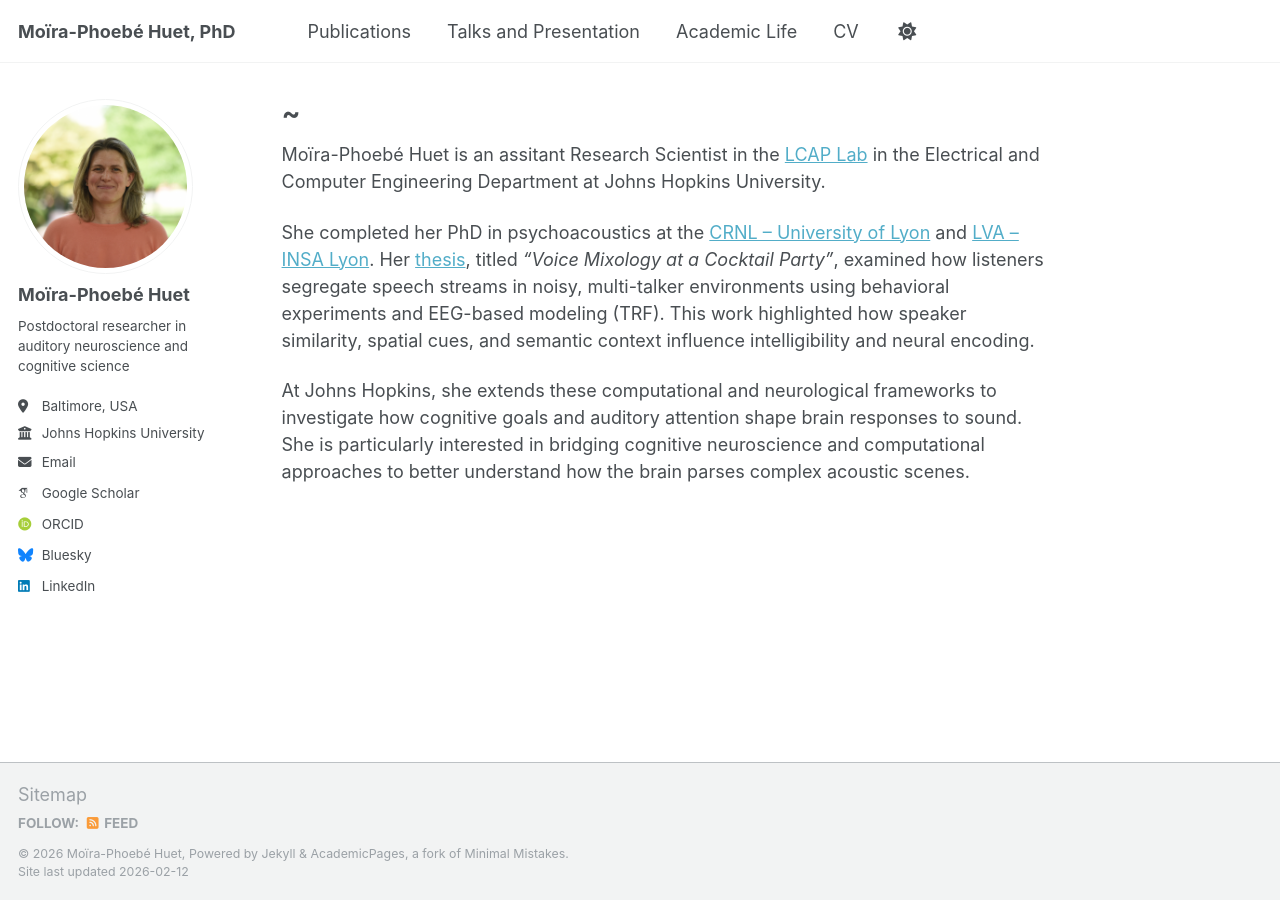
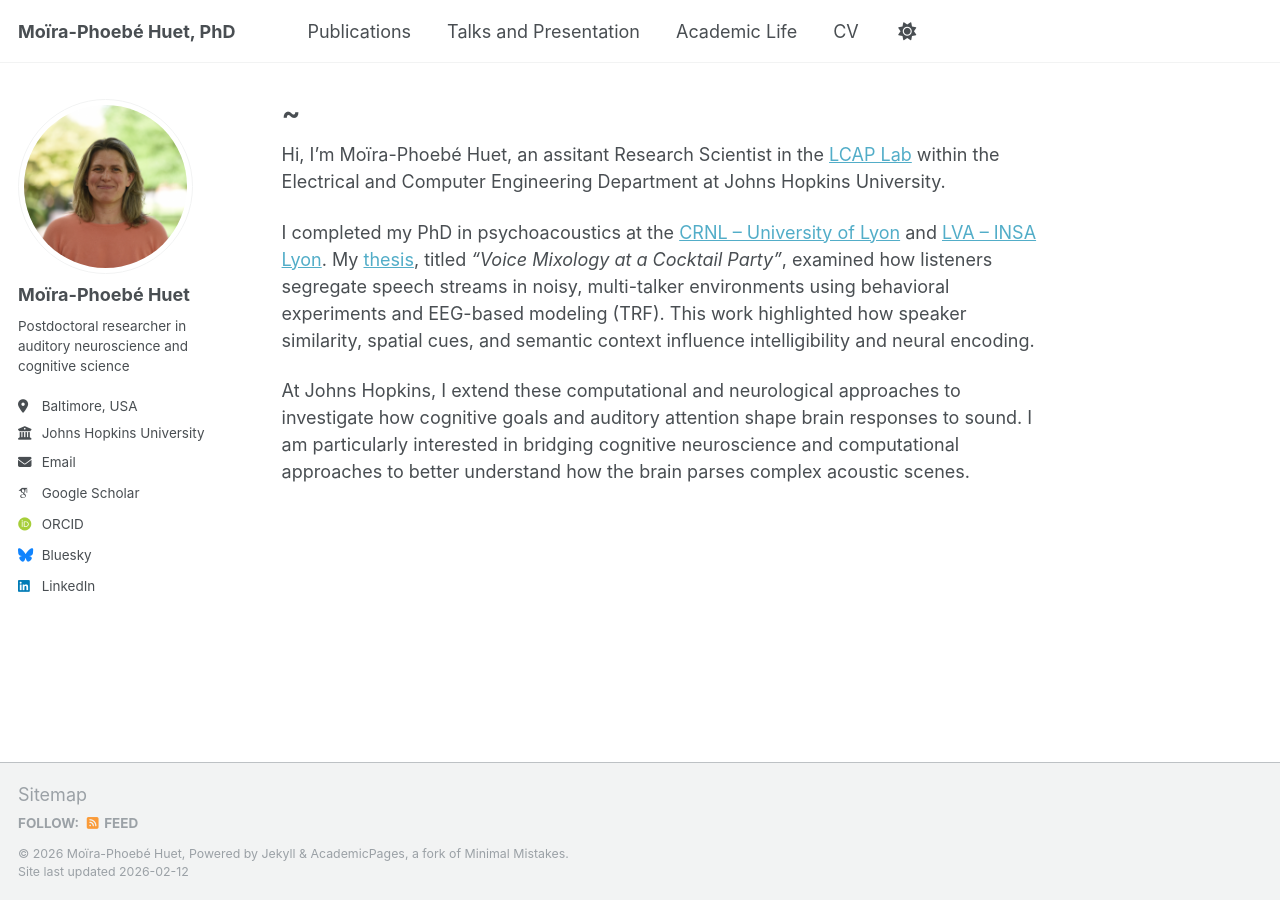
Before and after one commit to mphuet/mphuet.github.io, a Jekyll site: the page built from _pages/about.md, in a window 1280 px wide. Built offline with Jekyll 4.4.1, drawn with Linux system fonts in a browser that asks for light colours; some web fonts are replaced.

Commit message:
Update about.md

```diff
--- a/_pages/about.md
+++ b/_pages/about.md
@@ -7,8 +7,8 @@ redirect_from:
   - /about.html
 ---
 
-Moïra-Phoebé Huet is an assitant Research Scientist in the [LCAP Lab](https://engineering.jhu.edu/lcap/) in the Electrical and Computer Engineering Department at Johns Hopkins University.
+Hi, I’m Moïra-Phoebé Huet, an assitant Research Scientist in the [LCAP Lab](https://engineering.jhu.edu/lcap/) within the Electrical and Computer Engineering Department at Johns Hopkins University.
 
-She completed her PhD in psychoacoustics at the [CRNL – University of Lyon](https://www.crnl.fr/en/equipe/cap?language=en) and [LVA – INSA Lyon](https://lva.insa-lyon.fr/). Her [thesis](https://theses.hal.science/tel-03178835/file/these.pdf), titled *"Voice Mixology at a Cocktail Party"*, examined how listeners segregate speech streams in noisy, multi-talker environments using behavioral experiments and EEG-based modeling (TRF). This work highlighted how speaker similarity, spatial cues, and semantic context influence intelligibility and neural encoding.
+I completed my PhD in psychoacoustics at the [CRNL – University of Lyon](https://www.crnl.fr/en/equipe/cap?language=en) and [LVA – INSA Lyon](https://lva.insa-lyon.fr/). My [thesis](https://theses.hal.science/tel-03178835/file/these.pdf), titled *"Voice Mixology at a Cocktail Party"*, examined how listeners segregate speech streams in noisy, multi-talker environments using behavioral experiments and EEG-based modeling (TRF). This work highlighted how speaker similarity, spatial cues, and semantic context influence intelligibility and neural encoding.
 
-At Johns Hopkins, she extends these computational and neurological frameworks to investigate how cognitive goals and auditory attention shape brain responses to sound. She is particularly interested in bridging cognitive neuroscience and computational approaches to better understand how the brain parses complex acoustic scenes.
+At Johns Hopkins, I extend these computational and neurological approaches to investigate how cognitive goals and auditory attention shape brain responses to sound. I am particularly interested in bridging cognitive neuroscience and computational approaches to better understand how the brain parses complex acoustic scenes.
```
